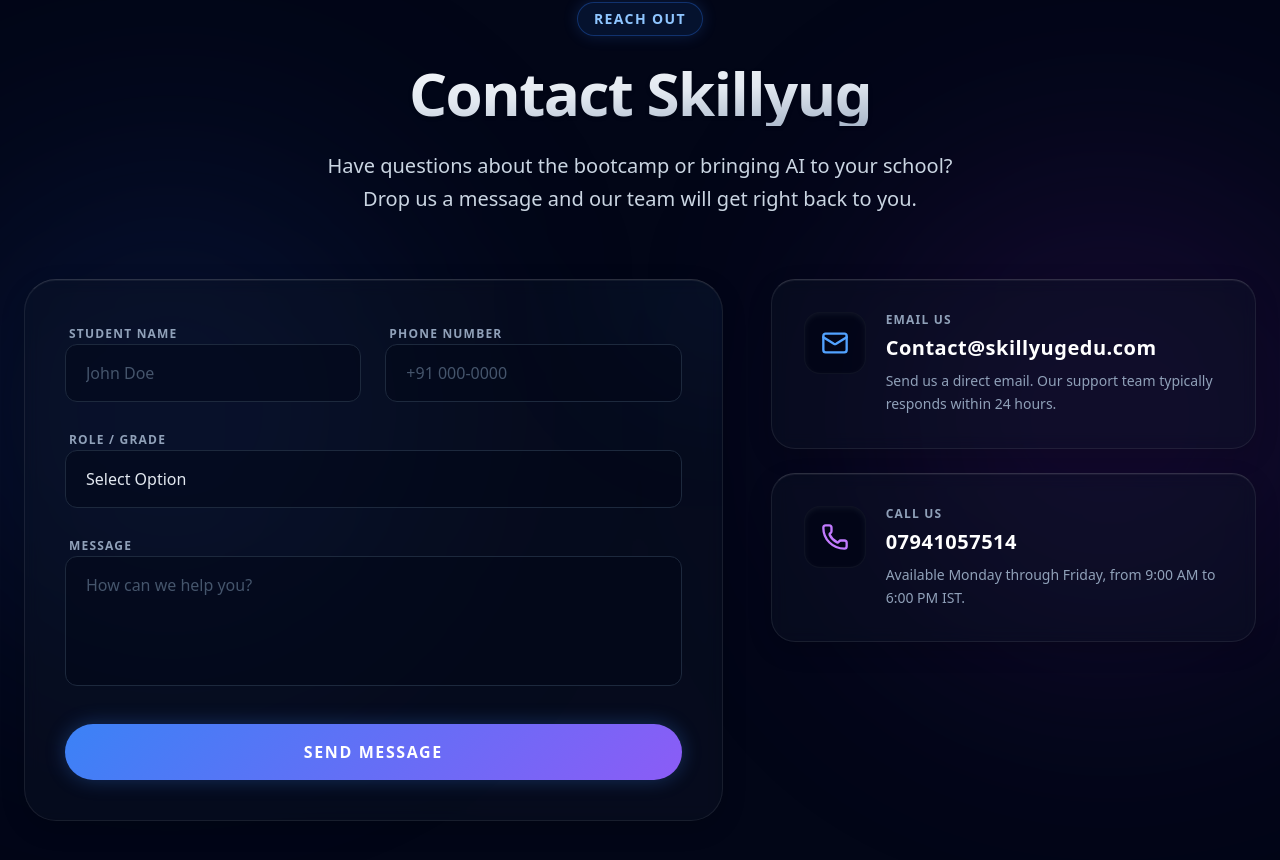
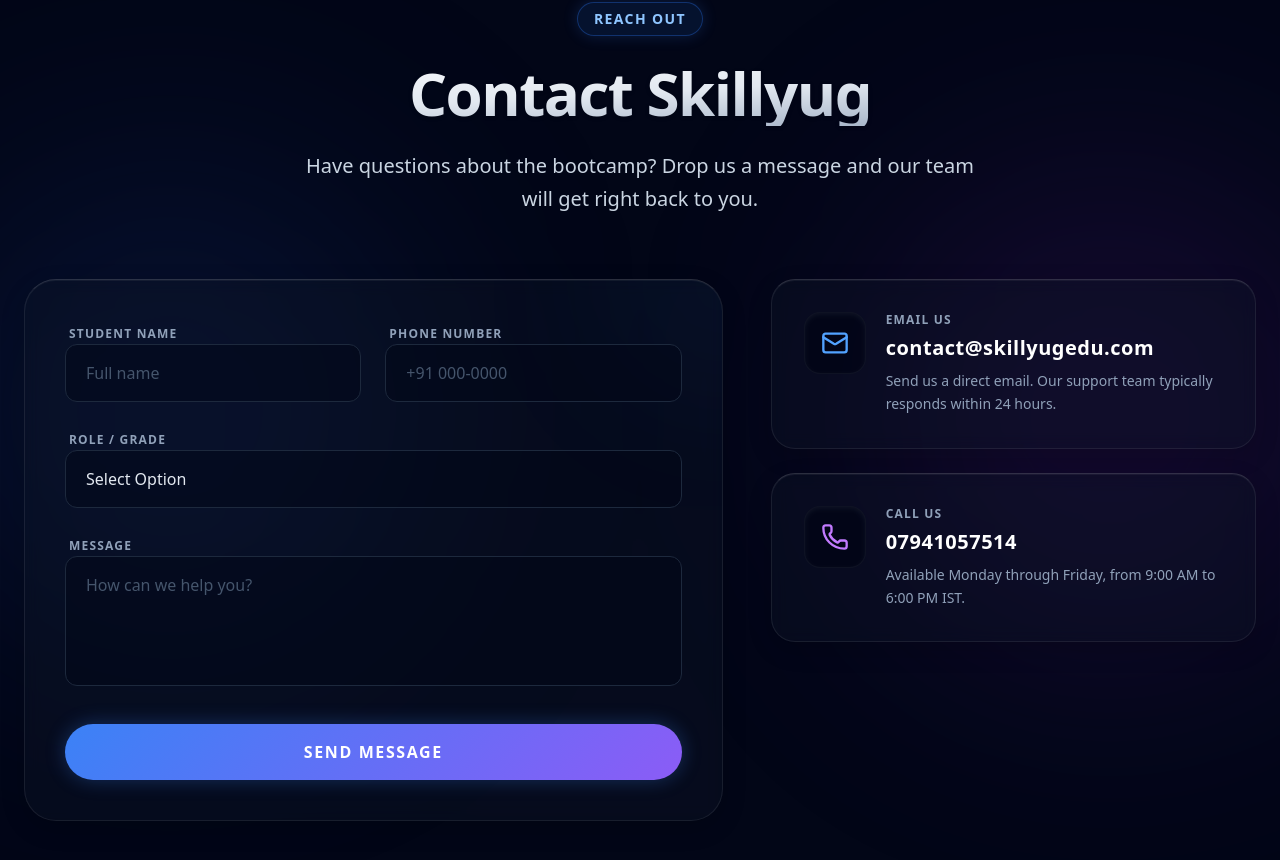
Before and after one commit to parv43/skillyugweb, a Next.js app: page / in a window 1280 px wide. Shown: the part 8503-9363 px from the top of the page. Built offline with nearby package versions, Linux system fonts and the light colour scheme.

Commit message:
Update ContactUs placeholders and email casing

```diff
--- a/src/components/ContactUs.tsx
+++ b/src/components/ContactUs.tsx
@@ -20,7 +20,7 @@
             Contact Skillyug
           </h2>
           <p className="text-lg md:text-xl text-slate-300 max-w-2xl mx-auto font-light leading-relaxed">
-            Have questions about the bootcamp or bringing AI to your school? Drop us a message and our team will get right back to you.
+            Have questions about the bootcamp? Drop us a message and our team will get right back to you.
           </p>
         </div>
 
@@ -39,7 +39,7 @@
                     <input
                       type="text"
                       className="w-full bg-[#020617]/50 border border-slate-800 rounded-xl px-5 py-4 focus:outline-none focus:border-blue-500/50 focus:ring-1 focus:ring-blue-500/50 transition-all text-slate-200 placeholder:text-slate-600"
-                      placeholder="John Doe"
+                      placeholder="Full name"
                       required
                     />
                   </div>
@@ -98,7 +98,7 @@
                 </div>
                 <div>
                   <h3 className="text-xs uppercase tracking-widest text-slate-400 font-bold mb-1.5">Email Us</h3>
-                  <p className="text-lg md:text-xl font-bold text-white tracking-wide">Contact@skillyugedu.com</p>
+                  <p className="text-lg md:text-xl font-bold text-white tracking-wide">contact@skillyugedu.com</p>
                   <p className="text-sm text-slate-400 mt-2 font-medium leading-relaxed">Send us a direct email. Our support team typically responds within 24 hours.</p>
                 </div>
               </div>
```
